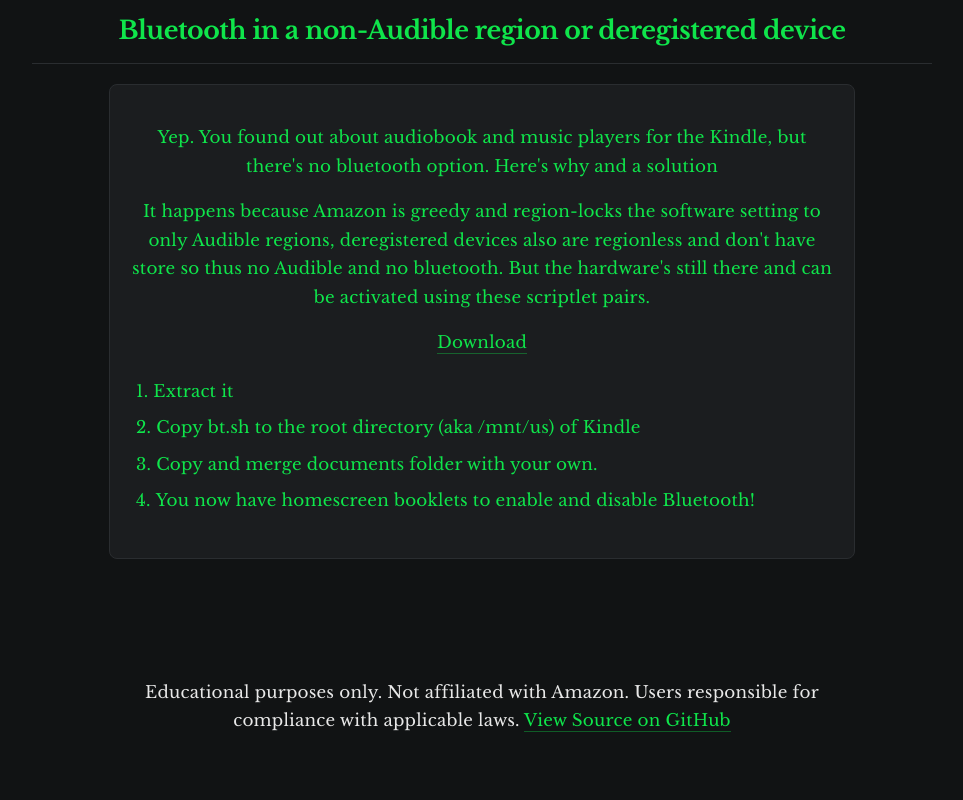
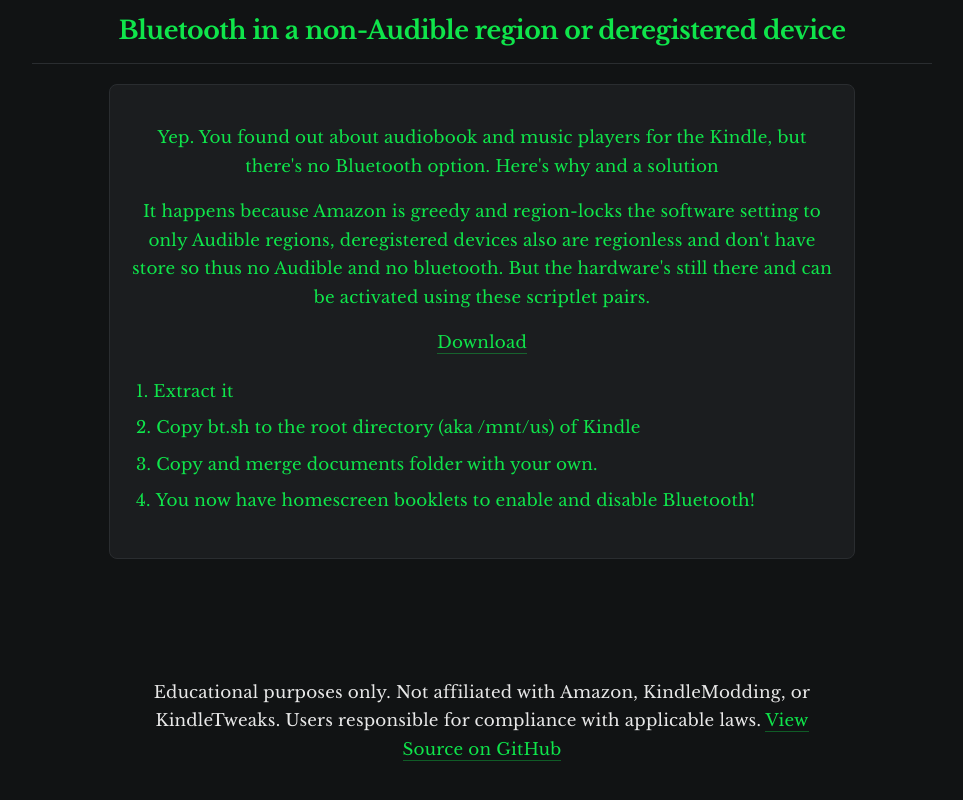
Before and after one commit to GreenCat-777/GC-WIKI, a plain HTML site: page useful-utilities.html in a window 1280 px wide. Shown: the part 1478-2278 px from the top of the page, without its empty margins (158-1121 px from the left). Before the commit the page ends 2254 px from the top, so only its background shows below. Drawn offline with nearby package versions, Linux system fonts and the light colour scheme; a script that the page names is missing.

Commit message:
Update useful-utilities.html

```diff
--- a/useful-utilities.html
+++ b/useful-utilities.html
@@ -45,11 +45,11 @@
     <section aria-labelledby="bluetooth-in-a-non-audible-region-or-deregistered-device">
       <h2 class="section-title" id="bluetooth-in-a-non-audible-region-or-deregistered-device">Bluetooth in a non-Audible region or deregistered device</h2>
       <div class="card card-desc">
-        <p>Yep. You found out about audiobook and music players for the Kindle, but there's no bluetooth option. Here's why and a solution</p><p>It happens because Amazon is greedy and region-locks the software setting to only Audible regions, deregistered devices also are regionless and don't have store so thus no Audible and no bluetooth. But the hardware's still there and can be activated using these scriptlet pairs.</p><p><a href="./downloads/bt.zip">Download</a></p><p><ol><li>Extract it</li><li>Copy bt.sh to the root directory (aka /mnt/us) of Kindle</li><li>Copy and merge documents folder with your own.</li><li>You now have homescreen booklets to enable and disable Bluetooth!</li></ol></p>
+        <p>Yep. You found out about audiobook and music players for the Kindle, but there's no Bluetooth option. Here's why and a solution</p><p>It happens because Amazon is greedy and region-locks the software setting to only Audible regions, deregistered devices also are regionless and don't have store so thus no Audible and no bluetooth. But the hardware's still there and can be activated using these scriptlet pairs.</p><p><a href="./downloads/bt.zip">Download</a></p><p><ol><li>Extract it</li><li>Copy bt.sh to the root directory (aka /mnt/us) of Kindle</li><li>Copy and merge documents folder with your own.</li><li>You now have homescreen booklets to enable and disable Bluetooth!</li></ol></p>
       </div>
     </section>
   </div>
-  <footer class="legal-disclaimer">Educational purposes only. Not affiliated with Amazon. Users responsible for compliance with applicable laws. <a href="https://github.com/GreenCat-777/GC-WIKI" target="_blank" rel="noopener">View Source on GitHub</a></footer>
+  <footer class="legal-disclaimer">Educational purposes only. Not affiliated with Amazon, KindleModding, or KindleTweaks. Users responsible for compliance with applicable laws. <a href="https://github.com/GreenCat-777/GC-WIKI" target="_blank" rel="noopener">View Source on GitHub</a></footer>
   <script src="navigation.js?v=3"></script>
 </body>
 </html>
```
